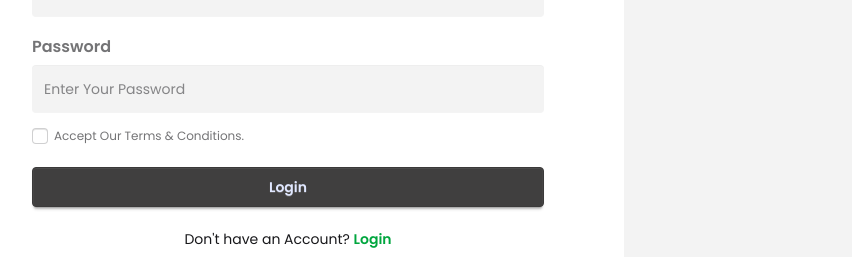
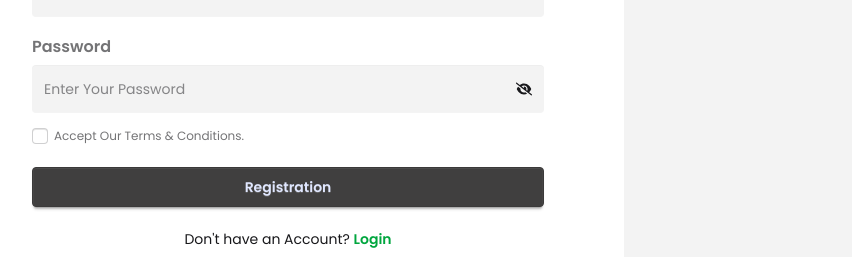
Before and after one commit to mramitkb/B12-Dragon-News-m9, a React (Vite) app: page /auth/registration in a window 1280 px wide. Shown: the part 527-784 px from the top of the page, without its empty margins (352-1204 px from the left). Built offline with nearby package versions, Linux system fonts and the light colour scheme.

Commit message:
Authentication starts

```diff
--- a/src/Routes/Routes.jsx
+++ b/src/Routes/Routes.jsx
@@ -6,12 +6,15 @@ import NewsDetails from "../pages/NewsDetails";
 import Login from "../pages/Login";
 import Registration from "../pages/Registration";
 import AuthLayout from "../layouts/AuthLayout";
+import About from "../pages/About";
+import Career from "../pages/Career";
 
 export const router = createBrowserRouter([
   {
     path: "/",
     element: <MainLayout></MainLayout>,
     errorElement: <p>Error...404</p>,
+    hydrateFallbackElement: <p>Error ... 404</p>,
     children: [
       {
         index: true,
@@ -27,6 +30,14 @@ export const router = createBrowserRouter([
         loader: () => fetch("/news.json"),
         element: <NewsDetails></NewsDetails>,
       },
+      {
+        path: "/about",
+        element: <About></About>
+      },
+      {
+        path: "/career",
+        element: <Career></Career>
+      }
     ],
   },
   {
--- a/src/components/Navbar.jsx
+++ b/src/components/Navbar.jsx
@@ -1,9 +1,12 @@
-import React from 'react';
+import React, { use } from 'react';
 import { Link, NavLink } from 'react-router';
 import MyLink from './MyLink';
 import userLogo from "../assets/user.png";
+import { AuthContext } from '../contexts/AuthContext/AuthContext';
 
 const Navbar = () => {
+    const {createUser} = use(AuthContext);
+
     return (
         <div className='flex items-center justify-between pt-6'>
             <div></div>
--- /dev/null
+++ b/src/contexts/AuthContext/AuthContext.jsx
@@ -0,0 +1,3 @@
+import { createContext } from "react";
+
+export const AuthContext = createContext();
--- a/src/contexts/AuthContext/AuthProvider.jsx
+++ b/src/contexts/AuthContext/AuthProvider.jsx
@@ -1,12 +1,24 @@
-import React, { createContext } from 'react';
-
-const AuthContext = createContext();
-
+import React, { useState } from 'react';
+import { AuthContext } from './AuthContext';
+import { createUserWithEmailAndPassword } from 'firebase/auth';
+import { auth } from '../../firebase/firebase.config';
 
 const AuthProvider = ({children}) => {
+    const [user, setUser] = useState(null);
+    const [loading, setLoading] = useState(true);
 
+    // Create User
+    const createUser = (email, password) => {
+        setLoading(true);
+        return createUserWithEmailAndPassword(auth, email, password);
+    }
 
     const authInfo = {
+        user,
+        setUser,
+        loading,
+        setLoading,
+        createUser,
 
     }
 
--- /dev/null
+++ b/src/pages/About.jsx
@@ -0,0 +1,11 @@
+import React from 'react';
+
+const About = () => {
+    return (
+        <div>
+            <h1 className='text-2xl text-center font-bold'>About</h1>
+        </div>
+    );
+};
+
+export default About;
--- /dev/null
+++ b/src/pages/Career.jsx
@@ -0,0 +1,11 @@
+import React from 'react';
+
+const Career = () => {
+    return (
+        <div>
+            <h1 className='text-2xl text-center font-bold'>Career</h1>
+        </div>
+    );
+};
+
+export default Career;
--- a/src/pages/Registration.jsx
+++ b/src/pages/Registration.jsx
@@ -1,10 +1,57 @@
-import React from "react";
+import React, { use, useState } from "react";
 import { Link } from "react-router";
+import { AuthContext } from "../contexts/AuthContext/AuthContext";
+import { FaEye, FaEyeSlash } from "react-icons/fa6";
 
 const Registration = () => {
+  const { createUser } = use(AuthContext);
+  const [error, setError] = useState("");
+  const [terms, setTerms] = useState(false);
+  const [showPassword, setShowPassword] = useState(false);
+
+  const handleRegistration = (e) => {
+    e.preventDefault();
+    const form = e.target;
+    const name = form.name.value;
+    const photoURL = form.photo.value;
+    const email = form.email.value;
+    const password = form.password.value;
+
+    // Password Validation
+    const passwordRegex =
+      /^(?=.*[a-z])(?=.*[A-Z])(?=.*\d)(?=.*[@$!%*?&]).{6,}$/;
+    if (!passwordRegex.test(password)) {
+      setError(
+        "Password must contain at least 1 UPPERCASE, 1 lowercase, 1 number, 1 special character and be at least 6 characters long!",
+      );
+      return;
+    }
+    // Terms Validation
+    if (!terms) {
+      setError("You must accept the Terms & Conditions.");
+      return;
+    }
+    setError("");
+
+    // Create User
+    createUser(email, password)
+      .then((result) => {
+        const user = result.user;
+        console.log(user);
+      })
+      .catch((error) => {
+        setError(error.code);
+      });
+
+    console.log({ name, photoURL, email, password, terms });
+  };
+
   return (
     <div className="bg-base-200 min-h-screen">
-      <form className="fieldset bg-white mx-auto rounded-box w-2xl px-20 py-10 mt-20 min-h-[50vh]">
+      <form
+        onSubmit={handleRegistration}
+        className="fieldset bg-white mx-auto rounded-box w-2xl px-20 py-10 mt-20 min-h-[50vh]"
+      >
         <h1 className="font-bold text-3xl text-center">
           Register Your Account
         </h1>
@@ -16,6 +63,7 @@ const Registration = () => {
           name="name"
           className="input w-full bg-base-200 border-none outline-none py-6 focus:shadow-none"
           placeholder="Enter Your Name"
+          required
         />
         {/* Photo URL */}
         <label className="label font-semibold text-base mt-3">Photo URL</label>
@@ -24,6 +72,7 @@ const Registration = () => {
           name="photo"
           className="input w-full bg-base-200 border-none outline-none py-6 focus:shadow-none"
           placeholder="Enter Your Photo URL"
+          required
         />
         {/* Email */}
         <label className="label font-semibold text-base mt-3">Email</label>
@@ -36,19 +85,35 @@ const Registration = () => {
         />
         {/* Password */}
         <label className="label font-semibold text-base mt-3">Password</label>
+        <div className="relative">
           <input
-          type="password"
+            type={showPassword ? "text" : "password"}
             name="password"
             className="input w-full bg-base-200 border-none outline-none py-6 focus:shadow-none"
             placeholder="Enter Your Password"
+            required
           />
+          <span onClick={() => setShowPassword(!showPassword)} className="absolute top-4 right-3 text-base">{showPassword ? <FaEye /> : <FaEyeSlash />}</span>
+        </div>
         {/* T & C */}
         <label className="label mt-2">
-    <input type="checkbox" className="checkbox checkbox-xs rounded-sm" />
+          <input
+            checked={terms}
+            onChange={(e) => setTerms(e.target.checked)}
+            name="terms"
+            type="checkbox"
+            className="checkbox checkbox-xs rounded-sm"
+          />
           Accept Our Terms & Conditions.
         </label>
-
-        <button type="submit" className="btn btn-primary mt-4">Login</button>
+        {/* Button */}
+        <button
+          //   disabled={!terms}
+          type="submit"
+          className="btn btn-primary mt-4"
+        >
+          Registration
+        </button>
         <p className="my-4 text-center text-sm">
           Don't have an Account?{" "}
           <Link
@@ -58,6 +123,14 @@ const Registration = () => {
             Login
           </Link>
         </p>
+        {/* Message */}
+        <div>
+          {error && (
+            <p className="text-center text-red-500 font-semibold text-sm">
+              {error}
+            </p>
+          )}
+        </div>
       </form>
     </div>
   );
```
Lines whose indentation alone changed are shown as unchanged.
